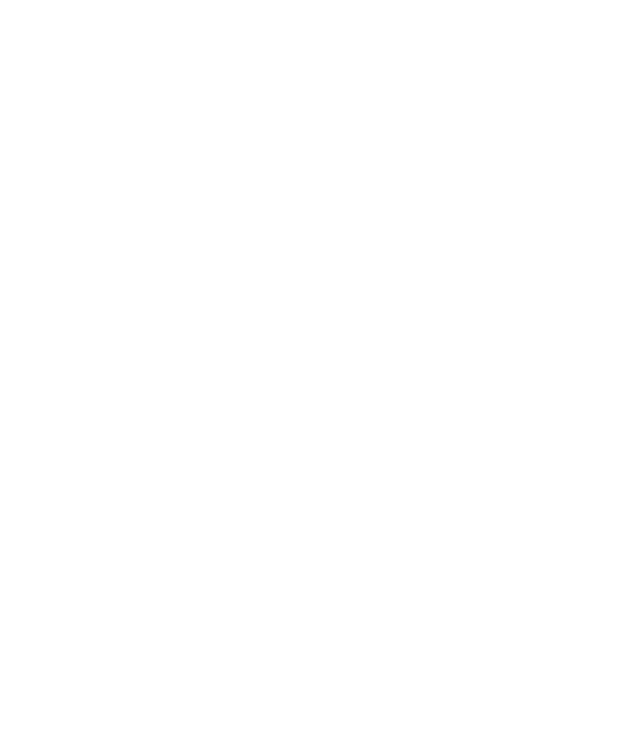
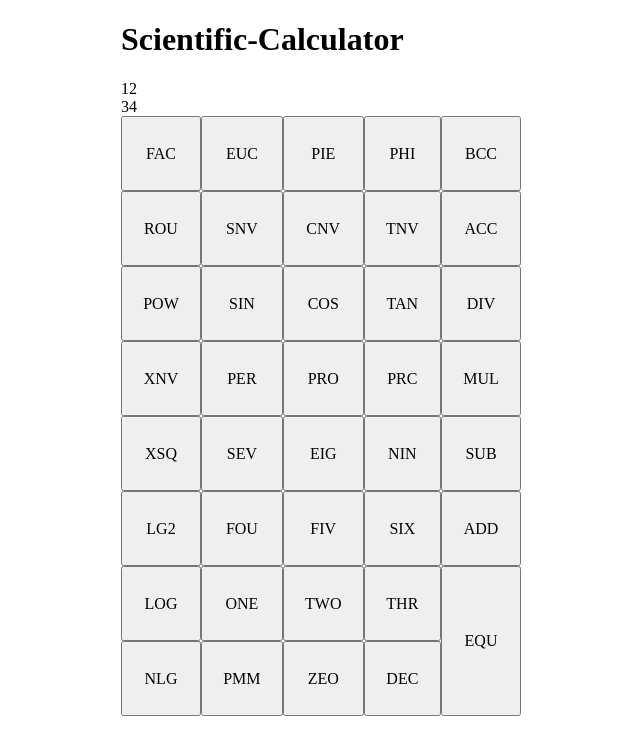
Before and after one commit to MAbdurahman/js-scientific-calculator, a website: page index.html in a window 1280 px wide. Shown: the whole page, without its empty margins (319-959 px from the left). Drawn offline with Linux system fonts and the light colour scheme.

Commit message:
Complete basic structure of calculator

```diff
--- a/index.html
+++ b/index.html
@@ -12,6 +12,66 @@
     <title>js-scientific-calculator</title>
 </head>
 <body>
+<div class="wrapper">
+    <div class="calculator">
+        <section class="calculator-title">
+            <h1 class="calculator-title--text">Scientific-Calculator</h1>
+        </section>
+        <section class="calculator-display">
+            <div id="calculator-history" class="calculator-history">12&nbsp;</div>
+            <div id="calculator-expression" class="calculator-expression">34&nbsp;</div>
+        </section>
+        <section class="calculator-buttons">
+            <button id="factorial" class="operation-btn">FAC</button>
+            <button id="euclidean" class="constant-btn">EUC</button>
+            <button id="pi" class="constant-btn">PIE</button>
+            <button id="phi" class="constant-btn">PHI</button>
+            <button id="backspace" class="backspace-btn">BCC</button>
+
+            <button id="square-route" class="operation-btn">ROU</button>
+            <button id="sine-inverse" class="constant-btn">SNV</button>
+            <button id="cosine-inverse" class="constant-btn">CNV</button>
+            <button id="tan-inverse" class="constant-btn">TNV</button>
+            <button id="clear" class="backspace-btn">ACC</button>
+
+            <button id="power" class="operation-btn">POW</button>
+            <button id="sine" class="constant-btn">SIN</button>
+            <button id="cosine" class="constant-btn">COS</button>
+            <button id="tangent" class="backspace-btn">TAN</button>
+            <button id="divide" class="constant-btn">DIV</button>
+
+            <button id="x-inverse" class="operation-btn">XNV</button>
+            <button id="percentage" class="constant-btn">PER</button>
+            <button id="parenthesis-open" class="constant-btn">PRO</button>
+            <button id="parenthesis-close" class="constant-btn">PRC</button>
+            <button id="multiply" class="backspace-btn">MUL</button>
+
+            <button id="x-squared" class="operation-btn">XSQ</button>
+            <button id="seven" class="constant-btn">SEV</button>
+            <button id="eight" class="constant-btn">EIG</button>
+            <button id="nine" class="constant-btn">NIN</button>
+            <button id="subtract" class="backspace-btn">SUB</button>
+
+            <button id="log-two" class="operation-btn">LG2</button>
+            <button id="four" class="constant-btn">FOU</button>
+            <button id="five" class="constant-btn">FIV</button>
+            <button id="six" class="constant-btn">SIX</button>
+            <button id="addition" class="backspace-btn">ADD</button>
+
+            <button id="log-ten" class="operation-btn">LOG</button>
+            <button id="one" class="constant-btn">ONE</button>
+            <button id="two" class="constant-btn">TWO</button>
+            <button id="three" class="constant-btn">THR</button>
+            <button id="equal" class="backspace-btn">EQU</button>
+
+            <button id="natural-log" class="operation-btn">NLG</button>
+            <button id="plus-minus" class="constant-btn">PMM</button>
+            <button id="zero" class="constant-btn">ZEO</button>
+            <button id="decimal" class="constant-btn">DEC</button>
+
+        </section>
+    </div>
+</div>
 
 <!--jquery scripts-->
 <script src="./js/jquery-3.6.1.min.js"></script>
--- a/package.json
+++ b/package.json
@@ -18,6 +18,7 @@
     "compress:css": "sass css/main.prefix.css css/main.css --style compressed",
     "build": "npm-run-all compile:sass concat:css prefix:css compress:css"
   },
+  "browserslist": "last 5 versions",
   "devDependencies": {
     "autoprefixer": "^9.8.4",
     "concat": "^1.0.3",
--- a/scss/main.scss
+++ b/scss/main.scss
@@ -0,0 +1,188 @@
+
+body {
+  height: 100vh;
+  width: 100vw;
+}
+
+
+.wrapper {
+  width: 100%;
+  height: 100%;
+}
+
+.calculator {
+  width: 400px;
+  margin: 0 auto;
+
+
+}
+
+
+
+
+.calculator-buttons {
+  height: 600px;
+  width: 400px;
+  display: grid;
+  grid-template-areas:
+    'FAC EUC PIE PHI BCC'
+    'ROU SNV CNV TNV ACC'
+    'POW SIN COS TAN DIV'
+    'XNV PER PRO PRC MUL'
+    'XSQ SEV EIG NIN SUB'
+    'LG2 FOU FIV SIX ADD'
+    'LG1 ONE TWO THR EQU'
+    'NLG PMM ZEO DEC EQU';
+}
+
+#factorial {
+  grid-area: FAC;
+}
+
+#euclidean {
+  grid-area: EUC;
+}
+
+#pi {
+  grid-area: PIE;
+}
+
+#phi {
+  grid-area: PHI;
+}
+
+#backspace {
+  grid-area: BCC;
+}
+
+#square-route {
+  grid-area: ROU;
+}
+
+#sine-inverse {
+  grid-area: SNV;
+}
+
+#cosine-inverse {
+  grid-area: CNV;
+}
+
+#tan-inverse {
+  grid-area: TNV;
+}
+
+#clear {
+  grid-area: ACC;
+}
+
+#power {
+  grid-area: POW;
+}
+
+#sine {
+  grid-area: SIN;
+}
+
+#cosine {
+  grid-area: COS;
+}
+
+#tangent {
+  grid-area: TAN;
+
+}
+
+#divide {
+  grid-area: DIV;
+}
+
+#x-inverse {
+  grid-area: XNV;
+}
+
+#percentage {
+  grid-area: PER;
+}
+
+#parenthesis-open {
+  grid-area: PRO;
+}
+
+#parenthesis-close {
+  grid-area: PRC;
+}
+
+#multiply {
+  grid-area: MUL;
+}
+
+#x-squared {
+  grid-area: XSQ;
+}
+
+#seven {
+  grid-area: SEV;
+}
+
+#eight {
+  grid-area: EIG;
+}
+
+#nine {
+  grid-area: NIN;
+}
+
+#subtract {
+  grid-area: SUB;
+}
+
+#log-two {
+  grid-area: LG2;
+}
+#four {
+  grid-area: FOU;
+}
+
+#five {
+  grid-area: FIV;
+}
+
+#six {
+  grid-area: SIX
+}
+
+#log-ten {
+  grid-area: LG1;
+}
+
+#one {
+  grid-area: ONE;
+}
+
+#two {
+  grid-area: TWO;
+}
+
+#three {
+  grid-area: THR;
+}
+
+#equal {
+  grid-area: EQU;
+}
+
+#natural-log {
+  grid-area: NLG;
+}
+
+#plus-minus {
+  grid-area: PMM;
+}
+
+#zero {
+  grid-area: ZEO;
+}
+
+#decimal {
+  grid-area: DEC;
+}
```
Also changed, not shown: css/main.css, 1 other file.
